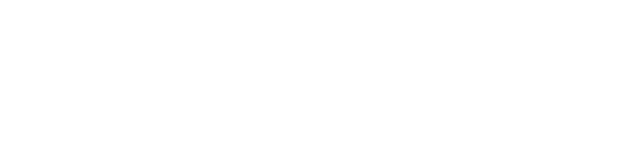
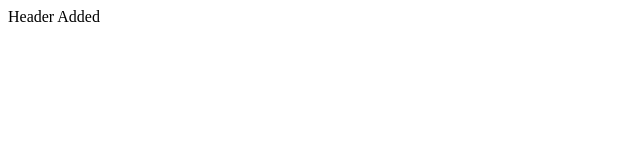
Before and after one commit to SayedulHoque44/My-secound-repo, a plain HTML site: page index.html in a window 1280 px wide. Shown: the whole page, without its empty margins (0-640 px from the left). Drawn offline with Linux system fonts and the light colour scheme.

Commit message:
Header Added

```diff
--- a/index.html
+++ b/index.html
@@ -6,5 +6,7 @@
     <meta name="viewport" content="width=device-width, initial-scale=1.0" />
     <title>Secound Repo</title>
   </head>
-  <body></body>
+  <body>
+    <header>Header Added</header>
+  </body>
 </html>
```
